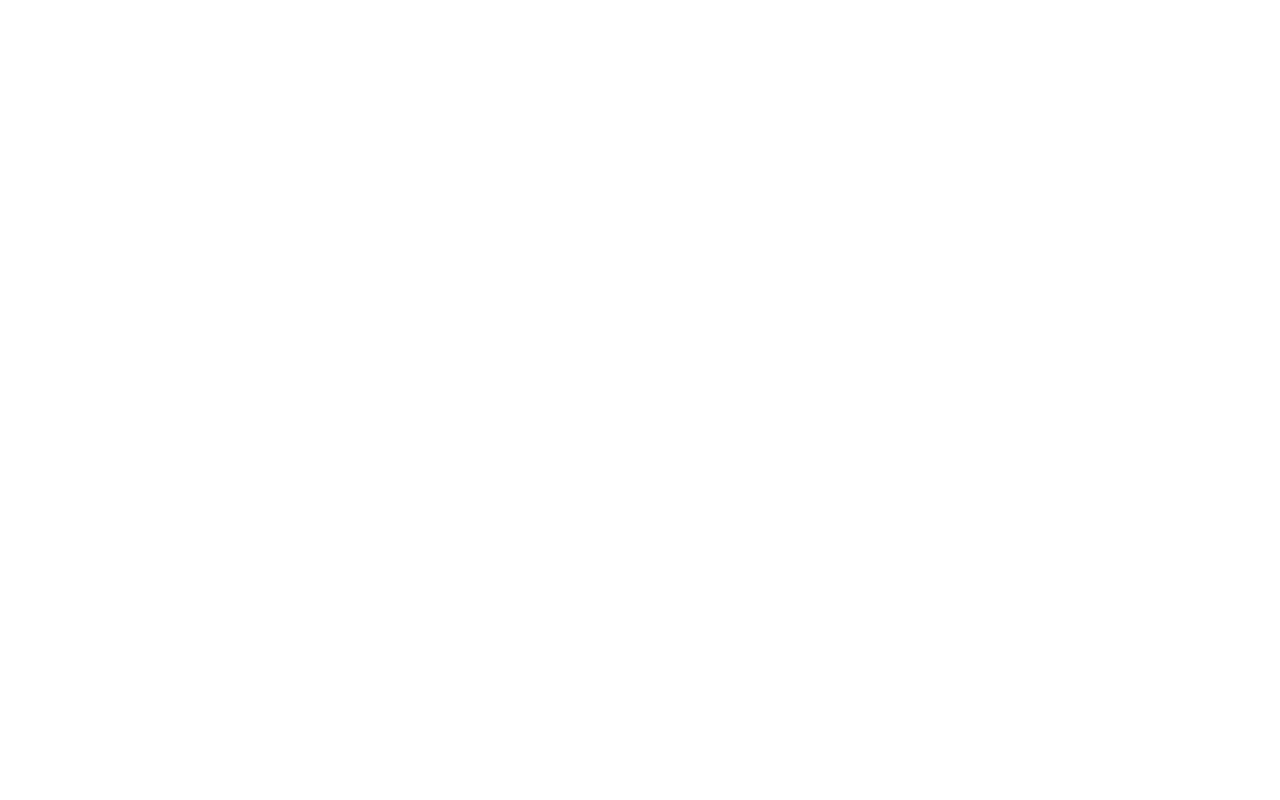
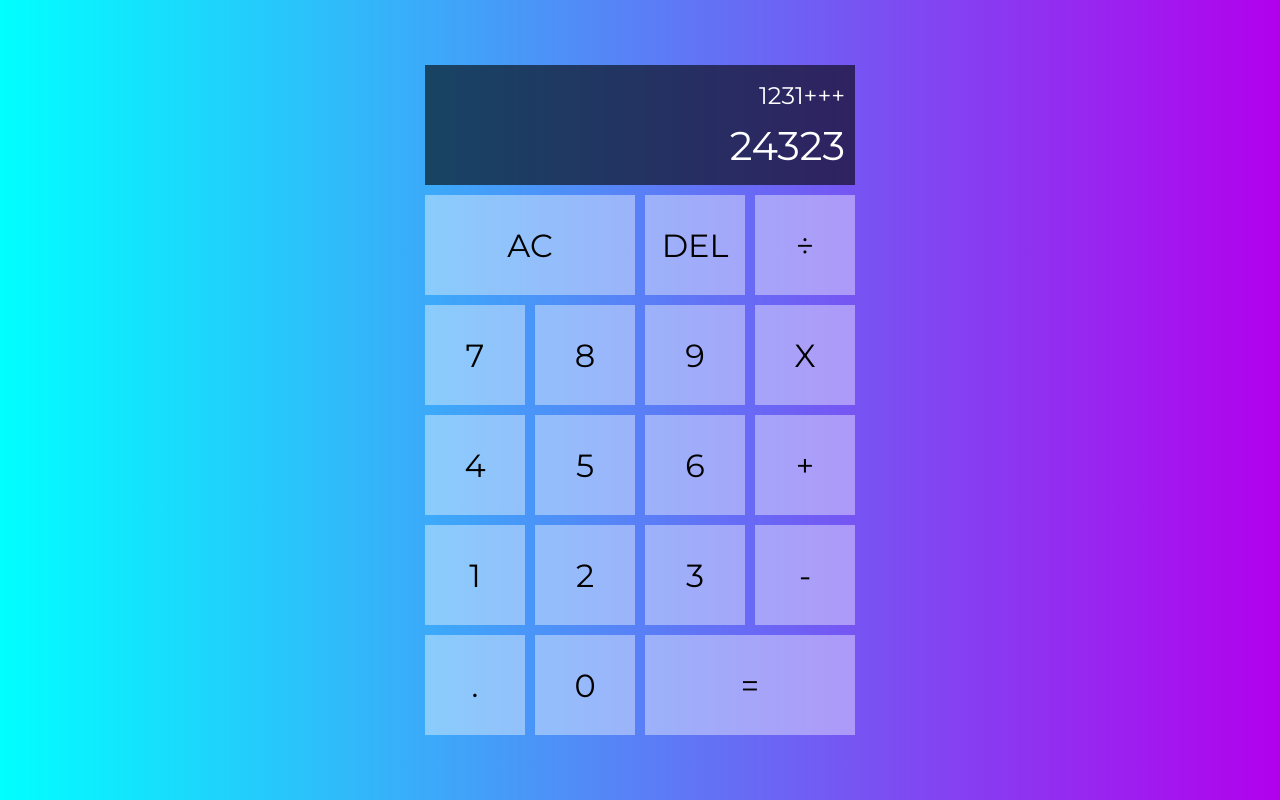
Before and after one commit to mahamud96/Calculator, a plain HTML site: page index.html in a window 1280 px wide. Drawn offline with Linux system fonts and the light colour scheme.

Commit message:
complete both HTML and CSS section of calculator

```diff
--- a/index.html
+++ b/index.html
@@ -8,7 +8,31 @@
     <title>MA's Calculator</title>
 </head>
 <body>
+    <div class="calculator-grid">
 
+        <div class="display">
+            <div class="previous-number">1231+++</div>
+            <div class="current-number">24323</div>
+        </div>
+        <button class="span-two">AC</button>
+        <button>DEL</button>
+        <button>÷</button>
+        <button>7</button>
+        <button>8</button>
+        <button>9</button>
+        <button>X</button>
+        <button>4</button>
+        <button>5</button>
+        <button>6</button>
+        <button>+</button>
+        <button>1</button>
+        <button>2</button>
+        <button>3</button>
+        <button>-</button>
+        <button>.</button>
+        <button>0</button>
+        <button class="span-two">=</button>
+    </div>
 
 
     <script src="./script.js"></script>
--- a/style.css
+++ b/style.css
@@ -0,0 +1,57 @@
+@import url('https://fonts.googleapis.com/css2?family=Montserrat:ital,wght@0,100;0,200;0,300;0,400;0,500;0,600;0,700;0,800;0,900;1,100;1,200;1,300;1,400;1,500;1,600;1,700;1,800;1,900&display=swap');
+
+*{
+    font-family: "montserrat", sans-serif ;
+    font-size: 62.5%;
+
+}
+
+body{
+    padding: 0;
+    margin: 0;
+    background: linear-gradient(to right, #00FFFF,#B200ED);
+}
+
+.calculator-grid {
+    display: grid;
+    justify-content: center;
+    align-content: center;
+    min-height: 100vh;
+    grid-template-columns: repeat(4, 10rem);
+    grid-template-rows: minmax(12rem, auto) repeat(5, 10rem );
+    gap: 1rem;
+}
+
+.calculator-grid > button {
+    cursor: pointer;
+    font-size: 3.2rem;
+    background-color: rgba(255, 255, 255, .4);
+    border: none;
+}
+
+.calculator-grid > button:hover {
+    background-color: rgba(255, 255, 255, .7);
+}
+
+.span-two{
+    grid-column: span 2;
+}
+
+.display{
+    grid-column: 1/5;
+    background-color: rgba(0, 0, 0, .6);
+    color: #ffffff;
+    display: flex;
+    align-items: flex-end;
+    justify-content: space-around;
+    flex-direction: column;
+    padding: 1rem;
+}
+
+.previous-number{
+    font-size: 2.4rem;
+}
+
+.current-number{
+    font-size: 4rem;
+}
```
